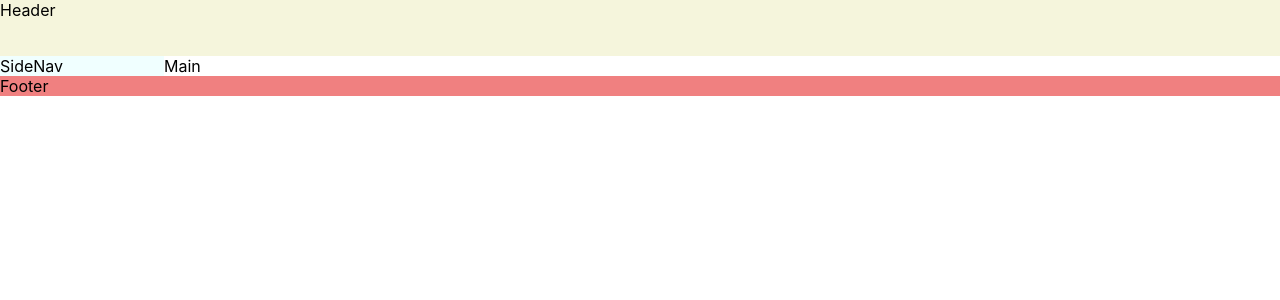
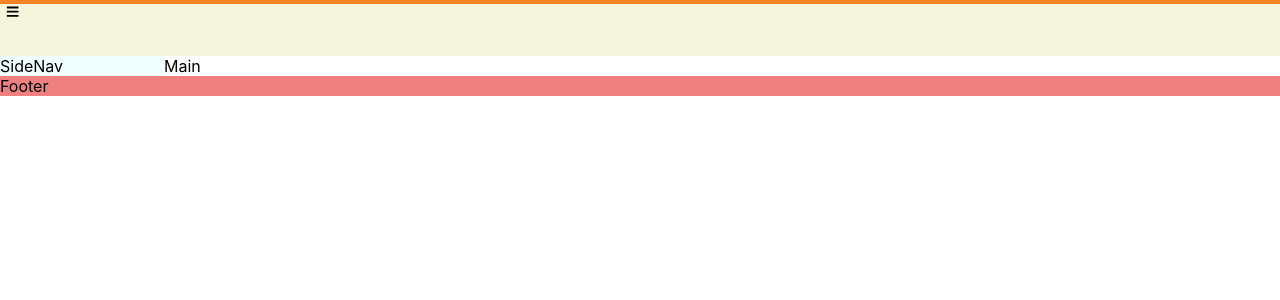
Before and after one commit to codestates-seb/seb44_pre_004, a React (Create React App) app in the folder client/: page / in a window 1280 px wide. Shown: the top 300 px of the page. Built offline with nearby package versions, Linux system fonts and the light colour scheme.

Commit message:
fix: dependencies error

```diff
--- a/client/src/components/layout/Header.js
+++ b/client/src/components/layout/Header.js
@@ -1,18 +1,53 @@
+import { FaBars } from 'react-icons/fa';
 import styled from 'styled-components';
+// import logo from '../../asset/logo.png';
 
 const Header = () => {
-  return <HeaderContainer>Header</HeaderContainer>;
+  return (
+    <HeaderContainer>
+      <HeaderWrapper>
+        <FlexLeft>
+          <button>
+            <FaBars />
+          </button>
+          {/* <img src={logo} alt="" /> */}
+        </FlexLeft>
+        <FlexRight></FlexRight>
+      </HeaderWrapper>
+    </HeaderContainer>
+  );
 };
 
 const HeaderContainer = styled.header`
   position: fixed;
-  left: 50%;
+  left: 0;
   top: 0;
-  transform: translateX(-50%);
   width: 100%;
-  max-width: 1280px;
   height: 56px;
+  border-top: 4px solid var(--orange);
   background-color: beige;
 `;
 
+const HeaderWrapper = styled.div`
+  display: flex;
+  justify-content: space-between;
+  width: 100%;
+  max-width: 1280px;
+  margin: 0 auto;
+`;
+
+const FlexLeft = styled.div`
+  button {
+    display: flex;
+    justify-content: center;
+    align-items: center;
+  }
+`;
+
+const FlexRight = styled.div`
+  margin: 0 auto;
+  width: 100%;
+  max-width: 1280px;
+`;
+
 export default Header;
```
Also changed, not shown: client/src/asset/logo.png (added), 1 other file (tests, documents, lock files or other folders).
